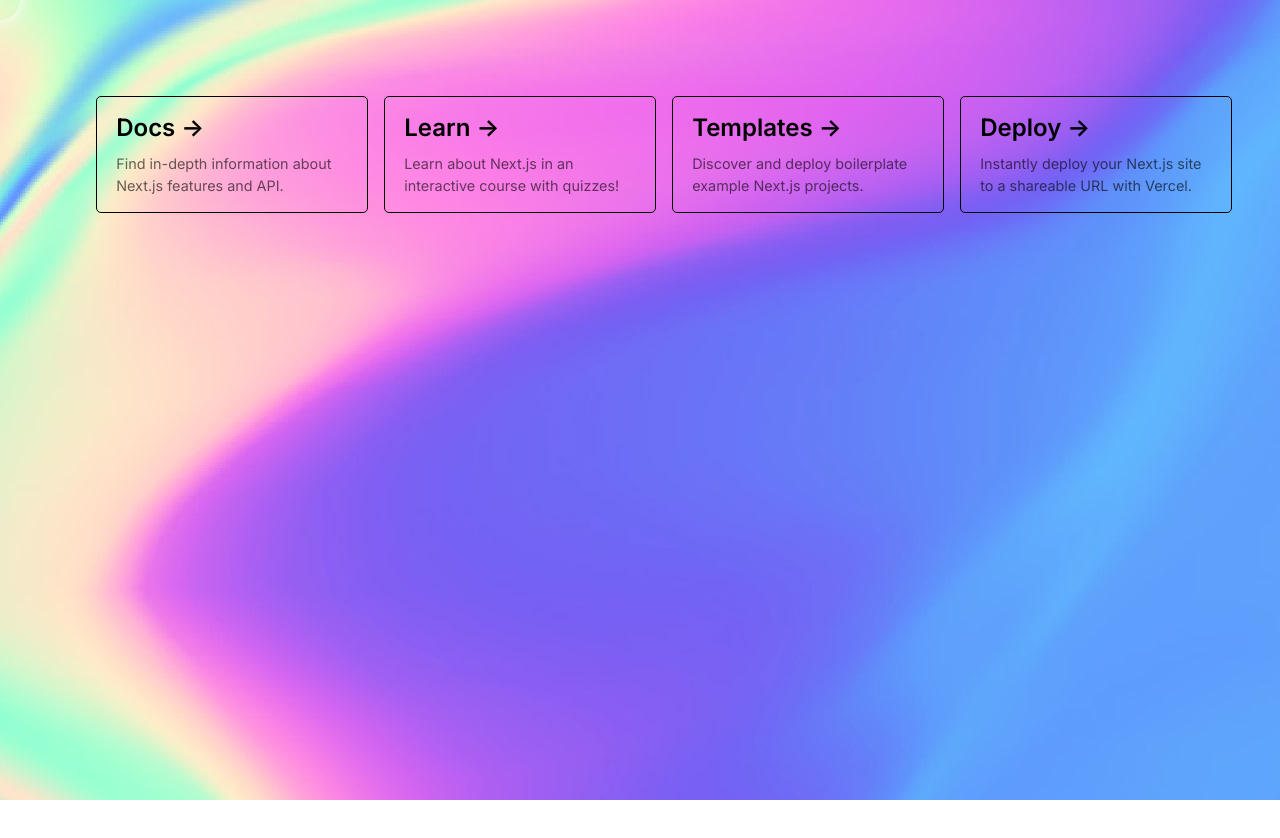
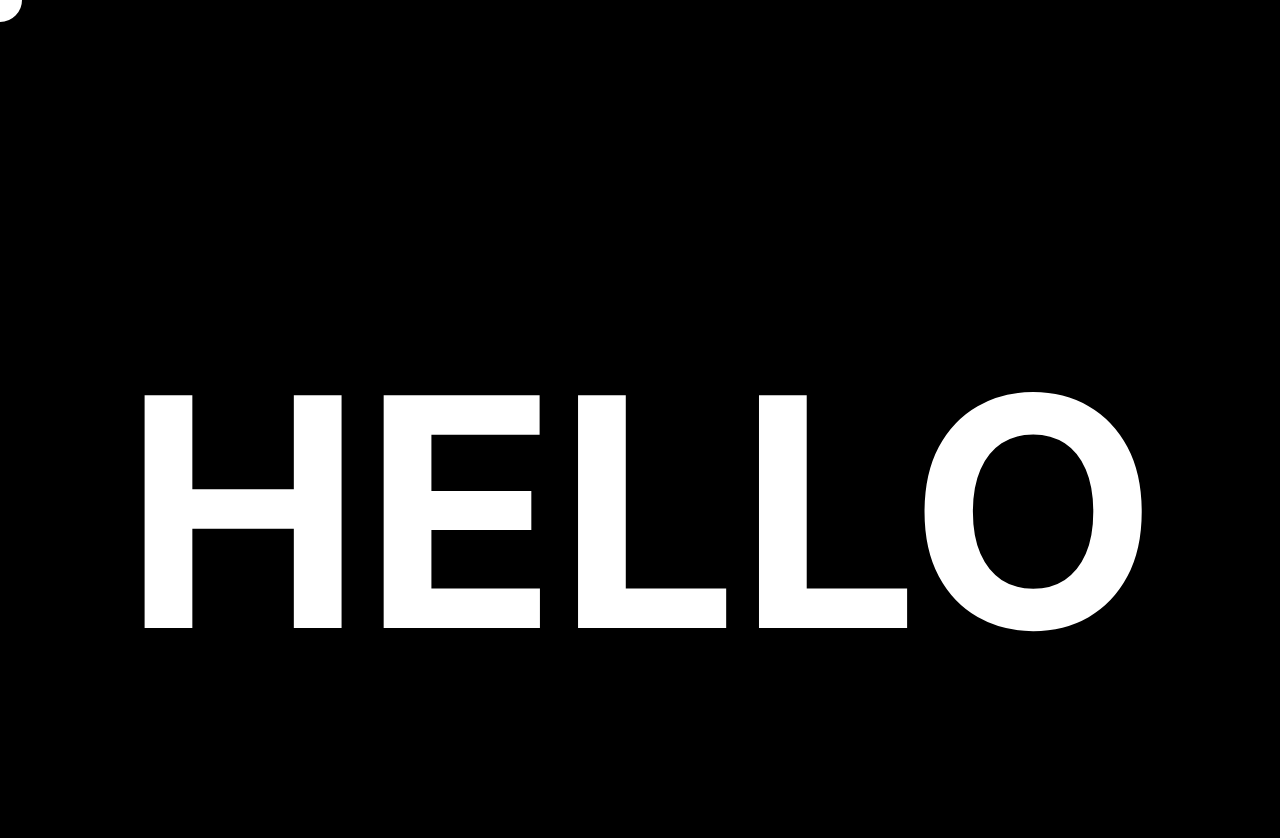
Before and after one commit to piotrszubert/dot-landing-page, a Next.js app: page / in a window 1280 px wide. Shown: the top 838 px of the page. Before the commit the page ends 800 px from the top, so only its background shows below. Built offline with nearby package versions, Linux system fonts and the light colour scheme.

Commit message:
HELLO invert colors

```diff
--- a/pages/index.tsx
+++ b/pages/index.tsx
@@ -16,64 +16,9 @@
       </Head>
       <CursorCircle />
       <main className={`${styles.main} ${inter.className}`}>
-        <div className={styles.grid}>
-          <a
-            href="https://nextjs.org/docs?utm_source=create-next-app&utm_medium=default-template&utm_campaign=create-next-app"
-            className={styles.card}
-            target="_blank"
-            rel="noopener noreferrer"
-          >
-            <h2>
-              Docs <span>-&gt;</span>
-            </h2>
-            <p>
-              Find in-depth information about Next.js features and&nbsp;API.
-            </p>
-          </a>
-
-          <a
-            href="https://nextjs.org/learn?utm_source=create-next-app&utm_medium=default-template&utm_campaign=create-next-app"
-            className={styles.card}
-            target="_blank"
-            rel="noopener noreferrer"
-          >
-            <h2>
-              Learn <span>-&gt;</span>
-            </h2>
-            <p>
-              Learn about Next.js in an interactive course with&nbsp;quizzes!
-            </p>
-          </a>
-
-          <a
-            href="https://vercel.com/templates?framework=next.js&utm_source=create-next-app&utm_medium=default-template&utm_campaign=create-next-app"
-            className={styles.card}
-            target="_blank"
-            rel="noopener noreferrer"
-          >
-            <h2>
-              Templates <span>-&gt;</span>
-            </h2>
-            <p>
-              Discover and deploy boilerplate example Next.js&nbsp;projects.
-            </p>
-          </a>
-
-          <a
-            href="https://vercel.com/new?utm_source=create-next-app&utm_medium=default-template&utm_campaign=create-next-app"
-            className={styles.card}
-            target="_blank"
-            rel="noopener noreferrer"
-          >
-            <h2>
-              Deploy <span>-&gt;</span>
-            </h2>
-            <p>
-              Instantly deploy your Next.js site to a shareable URL
-              with&nbsp;Vercel.
-            </p>
-          </a>
-        </div>
+        <h1>
+          HELLO
+        </h1>
       </main>
     </>
   )
--- a/styles/Cursor.module.css
+++ b/styles/Cursor.module.css
@@ -1,4 +1,4 @@
-/* .cursor {
+.cursor {
     position: absolute;
     width: 40px;
     height: 40px;
@@ -10,9 +10,9 @@
     transform: translate(-50%, -50%);
     transition: width 100ms, height 100ms;
     z-index: 77999;
-  } */
+  }
 
-  .cursor {
+  /* .cursor {
     position: absolute;
     width: 40px;
     height: 40px;
@@ -23,7 +23,7 @@
     z-index: 77999;
     background: transparent;
     box-shadow: 0 0 10px rgba(255, 255, 255, 0.7), 0 0 20px rgba(255, 255, 255, 0.5), 0 0 30px rgba(255, 255, 255, 0.3);
-  }
+  } */
 
 
   /* .cursor {
--- a/styles/globals.css
+++ b/styles/globals.css
@@ -1,4 +1,4 @@
-* {
+/* * {
   box-sizing: border-box;
   padding: 0;
   margin: 0;
@@ -13,6 +13,18 @@
 body {
   color: rgb(0,0,0);
   background: url('/bg-image.jpg');
+  background-color: black;
+}
+*/
+
+
+body {
+  color: rgb(255,255,255);
+  background-color: black;
+}
+
+h1 {
+  font-size: 20rem;
 }
 
 a {
```
